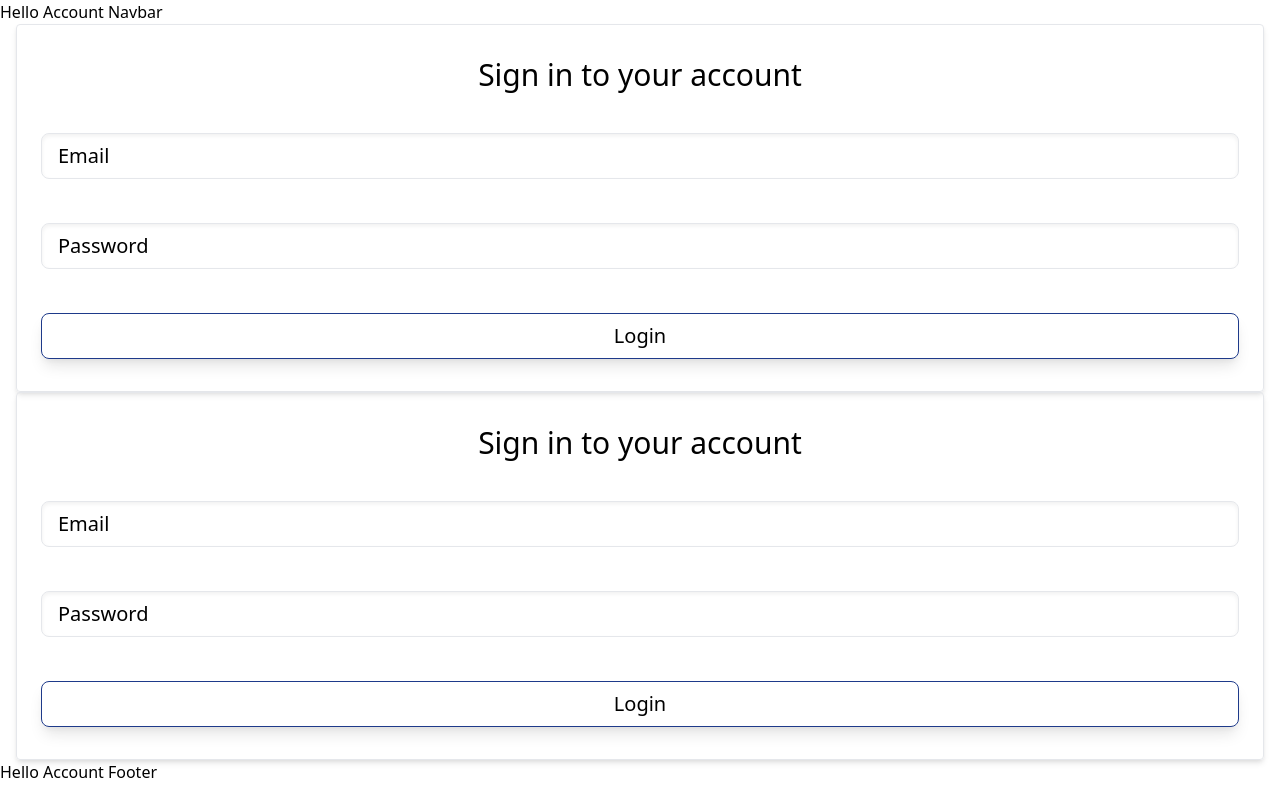
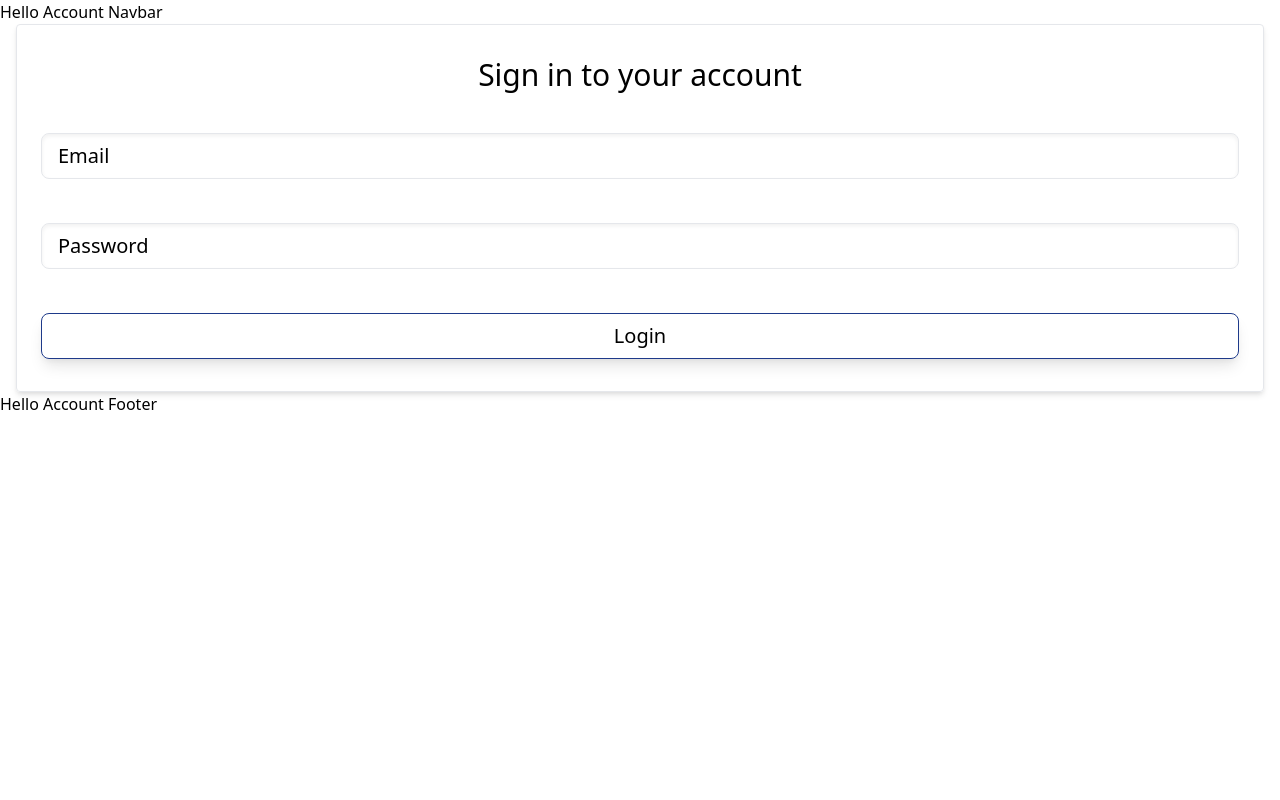
Before and after one commit to BlackCubes/foodtrucks-django-react, a React (Create React App) app in the folder frontend/: page /login in a window 1280 px wide. Built offline with nearby package versions, Linux system fonts and the light colour scheme.

Commit message:
Refactored

```diff
--- a/frontend/src/containers/LoginPage.js
+++ b/frontend/src/containers/LoginPage.js
@@ -1,17 +1,8 @@
-import React, { useEffect, useState } from 'react';
+import React, { useEffect } from 'react';
 import { useHistory } from 'react-router-dom';
 import PropTypes from 'prop-types';
 
-import {
-  InputStyled,
-  LabelStyled,
-  MessageStyled,
-  PlaceholderStyled,
-} from '../common/Inputs';
-
 import { useAuthContext } from '../context';
-
-import { emptyInput, validateForm } from '../utils';
 
 const loginFormFields = [
   {
@@ -32,29 +23,11 @@ const loginFormFields = [
 
 const LoginPage = ({ FormContainerComponent }) => {
   const { checkAuth, login, apiAuthErr } = useAuthContext();
-  const [values, setValues] = useState({});
-  const [errors, setErrors] = useState({});
   const history = useHistory();
 
   if (checkAuth()) history.push('/');
 
   const onSubmission = (data) => login(data);
-
-  const handleTestChange = (e) => {
-    const { name, value, classList } = e.target;
-
-    emptyInput(value, classList);
-
-    validateForm(name, value, setErrors);
-
-    setValues((val) => ({ ...val, [name]: value }));
-  };
-
-  const onTestSubmit = (e) => {
-    e.preventDefault();
-
-    console.log(e);
-  };
 
   useEffect(() => {
     document.title = 'Foodtrucks | Login';
@@ -69,65 +42,6 @@ const LoginPage = ({ FormContainerComponent }) => {
         btnTitle="Login"
       />
 
-      <div className="border mx-4 py-8 px-6 rounded shadow-md">
-        <div className="mb-10">
-          <h3 className="text-3xl text-center">Sign in to your account</h3>
-        </div>
-
-        <form onSubmit={onTestSubmit} noValidate>
-          <div className="mt-9">
-            <LabelStyled htmlFor="email">
-              <InputStyled
-                type="email"
-                name="email"
-                id="email"
-                values={values.email || ''}
-                error={errors.email || null}
-                onChange={handleTestChange}
-                required
-              />
-
-              <PlaceholderStyled data-text="email">Email</PlaceholderStyled>
-
-              <MessageStyled error={errors.email || null}>
-                {errors.email || ''}
-              </MessageStyled>
-            </LabelStyled>
-          </div>
-
-          <div className="mt-9">
-            <LabelStyled htmlFor="password">
-              <InputStyled
-                type="password"
-                name="password"
-                id="password"
-                values={values.password || ''}
-                error={errors.password || null}
-                onChange={handleTestChange}
-                required
-              />
-
-              <PlaceholderStyled data-text="password">
-                Password
-              </PlaceholderStyled>
-
-              <MessageStyled error={errors.password || null}>
-                {errors.password || ''}
-              </MessageStyled>
-            </LabelStyled>
-          </div>
-
-          <div className="mt-9">
-            <button
-              type="submit"
-              className="border border-solid border-blue-900 text-xl w-full py-2 px-4 rounded-lg shadow-lg text-center hover:border-0 hover:bg-blue-900 hover:text-white focus:outline-none focus:ring-2 focus:ring-blue-300 focus:border-transparent"
-            >
-              Login
-            </button>
-          </div>
-        </form>
-      </div>
-
       {!apiAuthErr ? null : apiAuthErr}
     </>
   );
```
